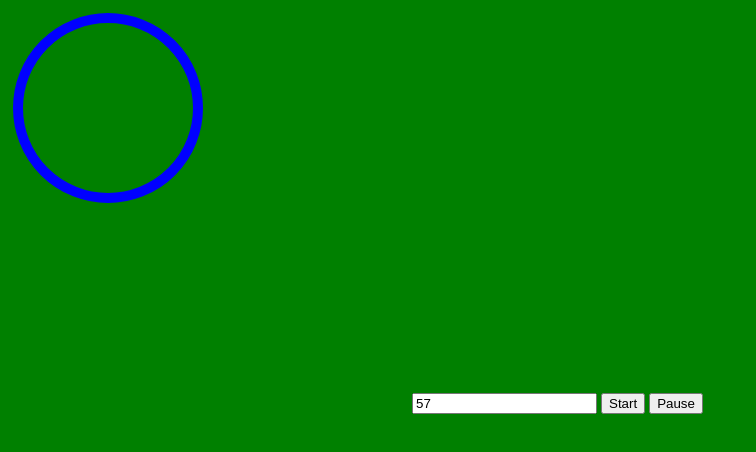
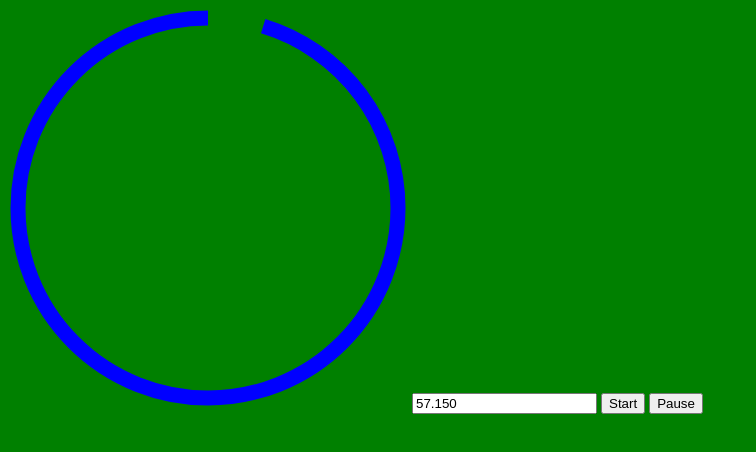
Before and after one commit to shotpoet86/timer, a website with bundled scripts: page index.html in a window 1280 px wide. Both pictures are taken after a click on the button "Start". Shown: the whole page, without its empty margins (0-756 px from the left). Built offline with nearby package versions, Linux system fonts and the light colour scheme.

Commit message:
- While timer counts down, circle un-fills counterclockwise.

```diff
--- a/index.html
+++ b/index.html
@@ -6,15 +6,13 @@
 </head>
 <body>
 <svg height='400' width='400'>
-    <circle r='90'
-            cx='100'
-            cy='100'
+    <circle r= '190'
+            cx='200'
+            cy='200'
             fill='transparent'
             stroke='blue'
-            stroke-width='10'
-            stroke-dasharray='565'
-            stroke-dashoffset='0'
-            transform='rotate(-90 100 100)'
+            stroke-width='15'
+            transform='rotate(-90 200 200)'
     />
 </svg>
 
--- a/script.js
+++ b/script.js
@@ -4,12 +4,18 @@ import {Timer} from './timer.js';
 const durationInput = document.querySelector('#duration');
 const startButton = document.querySelector('#start');
 const pauseButton = document.querySelector('#pause');
+const circle = document.querySelector('circle');
+const perimeter = circle.getAttribute('r') * 2 * Math.PI;
+circle.setAttribute('stroke-dasharray', perimeter);
+let currentOffset = 0;
 const time = new Timer(durationInput, startButton, pauseButton,
     {
         onStart() {
             console.log('Timer has started');
         },
         onTick() {
+            circle.setAttribute('stroke-dashoffset', currentOffset);
+            currentOffset -= 1;
             console.log('Timer is ticking down');
             document.body.style.backgroundColor = 'green';
         },
--- a/timer.js
+++ b/timer.js
@@ -24,7 +24,7 @@ class Timer {
             time.onStart();
         }
         this.tick();
-        this.interval = setInterval(this.tick, 1000);
+        this.interval = setInterval(this.tick, 50);
 
     };
 
@@ -44,7 +44,7 @@ class Timer {
                 time.onComplete();
             }
         } else {
-            this.timeRemaining = this.timeRemaining - 1;
+            this.timeRemaining = this.timeRemaining - .05;
             if (time.onTick) {
                 time.onTick();
             }
@@ -57,7 +57,7 @@ class Timer {
     };
 
     set timeRemaining(time) {
-        this.durationInput.value = time;
+        this.durationInput.value = time.toFixed(3);
     };
 }
 
```
